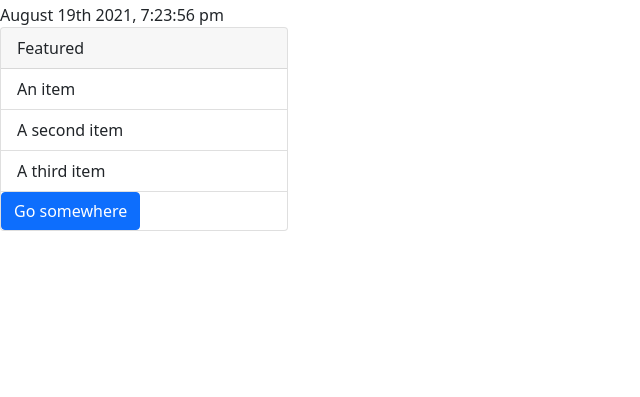
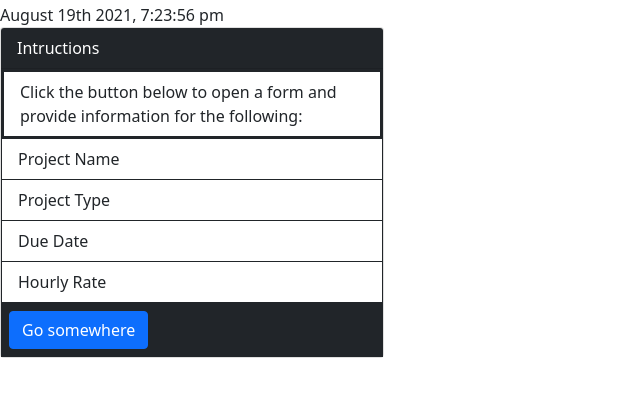
Before and after one commit to charlocc/projecttracker, a plain HTML site: page index.html in a window 1280 px wide. Shown: the part 53-450 px from the top of the page, without its empty margins (0-640 px from the left). Drawn offline with nearby package versions, Linux system fonts and the light colour scheme.

Commit message:
card details

```diff
--- a/index.html
+++ b/index.html
@@ -32,15 +32,17 @@
 
 
       <section>
-        <div class="card" style="width: 18rem;">
-          <div class="card-header">
-            Featured
+        <div class="card" style="width: 24rem;">
+          <div class="card-header bg-dark text-white">
+            Intructions
           </div>
           <ul class="list-group list-group-flush">
-            <li class="list-group-item">An item</li>
-            <li class="list-group-item">A second item</li>
-            <li class="list-group-item">A third item</li>
-            <li><a href="#" class="btn btn-primary">Go somewhere</a></li>
+            <li class="list-group-item border-dark border-3">Click the button below to open a form and provide information for the following:</li>
+            <li class="list-group-item border-start border-end border-dark">Project Name</li>
+            <li class="list-group-item border-start border-end border-dark">Project Type</li>
+            <li class="list-group-item border-start border-end border-dark">Due Date</li>
+            <li class="list-group-item border-start border-end border-dark">Hourly Rate</li>
+            <li class="bg-dark text-white"><a href="#" class="btn btn-primary m-2">Go somewhere</a></li>
           </ul>
         </div>
       </section>
```
